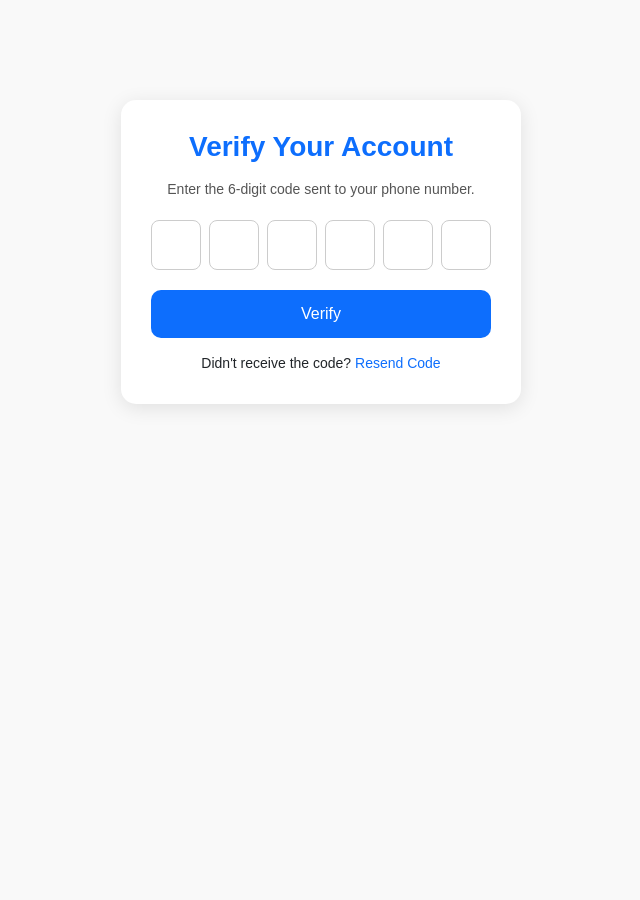
After one commit to jhodel-fonte/pgrs-g6, a PHP site: page /verification.html in a window 1280 px wide. The commit adds this page. Shown: the whole page, without its empty margins (319-959 px from the left). Run offline with PHP 8.4, Linux system fonts and the light colour scheme.

Commit message:
added verification html

```diff
--- a/parser.html
+++ b/parser.html
@@ -42,7 +42,7 @@
                 }
             });
 
-            displayNotifications(notifications);
+            displayNotification(notifications);
         }
 
         function extractValue(text, key) {
--- /dev/null
+++ b/verification.html
@@ -0,0 +1,35 @@
+<!DOCTYPE html>
+<html lang="en">
+<head>
+  <meta charset="UTF-8" />
+  <meta name="viewport" content="width=device-width, initial-scale=1.0" />
+  <title>Verification Code</title>
+  <link href="https://cdn.jsdelivr.net/npm/bootstrap@5.3.2/dist/css/bootstrap.min.css" rel="stylesheet" />
+  <link rel="stylesheet" href="view/assets/style.css" />
+</head>
+<body>
+
+  <div class="verify-container">
+    <h3>Verify Your Account</h3>
+    <p>Enter the 6-digit code sent to your phone number.</p>
+
+    <form id="verifyForm">
+      <div class="otp-input">
+        <input type="text" maxlength="1" required>
+        <input type="text" maxlength="1" required>
+        <input type="text" maxlength="1" required>
+        <input type="text" maxlength="1" required>
+        <input type="text" maxlength="1" required>
+        <input type="text" maxlength="1" required>
+      </div>
+      <button type="submit">Verify</button>
+    </form>
+
+    <div class="resend">
+      Didn't receive the code? <a href="#" id="resendBtn">Resend Code</a>
+    </div>
+  </div>
+  <script src="view/js/main.js"></script>
+
+</body>
+</html>
--- a/view/assets/style.css
+++ b/view/assets/style.css
@@ -243,3 +243,67 @@ body.landing {
     grid-template-columns: 1fr;
   }
 }
+
+/* verification */
+.verify-container {
+      max-width: 400px;
+      margin: 100px auto;
+      background: #fff;
+      padding: 30px;
+      border-radius: 15px;
+      box-shadow: 0 4px 20px rgba(0, 0, 0, 0.1);
+      text-align: center;
+    }
+    h3 {
+      color: #0d6efd;
+      font-weight: 600;
+      margin-bottom: 15px;
+    }
+    p {
+      color: #555;
+      font-size: 14px;
+    }
+    .otp-input {
+      display: flex;
+      justify-content: space-between;
+      margin: 20px 0;
+    }
+    .otp-input input {
+      width: 50px;
+      height: 50px;
+      text-align: center;
+      font-size: 20px;
+      border-radius: 8px;
+      border: 1px solid #ccc;
+      transition: all 0.2s ease-in-out;
+    }
+    .otp-input input:focus {
+      border-color: #0d6efd;
+      outline: none;
+      box-shadow: 0 0 5px rgba(13, 110, 253, 0.4);
+    }
+    button {
+      width: 100%;
+      border: none;
+      background-color: #0d6efd;
+      color: white;
+      padding: 12px;
+      font-size: 16px;
+      border-radius: 10px;
+      cursor: pointer;
+      transition: 0.3s;
+    }
+    button:hover {
+      background-color: #0b5ed7;
+    }
+    .resend {
+      margin-top: 15px;
+      font-size: 14px;
+    }
+    .resend a {
+      color: #0d6efd;
+      text-decoration: none;
+    }
+    .resend a:hover {
+      text-decoration: underline;
+    }
--- a/view/js/main.js
+++ b/view/js/main.js
@@ -74,3 +74,33 @@ $(document).ready(function() {
     }
 
 })
+// verification
+// Move cursor automatically
+    const inputs = document.querySelectorAll('.otp-input input');
+    inputs.forEach((input, index) => {
+      input.addEventListener('input', () => {
+        if (input.value.length === 1 && index < inputs.length - 1) {
+          inputs[index + 1].focus();
+        }
+      });
+      input.addEventListener('keydown', (e) => {
+        if (e.key === 'Backspace' && !input.value && index > 0) {
+          inputs[index - 1].focus();
+        }
+      });
+    });
+
+    // Submit event
+    document.getElementById('verifyForm').addEventListener('submit', (e) => {
+      e.preventDefault();
+      let code = '';
+      inputs.forEach(i => code += i.value);
+      alert('Entered verification code: ' + code);
+      // You can replace this alert with an AJAX request to your backend. kaw na bahala jhods
+    });
+
+    // Resend code
+    document.getElementById('resendBtn').addEventListener('click', (e) => {
+      e.preventDefault();
+      alert('A new verification code has been sent!');
+    });
--- a/view/register.html
+++ b/view/register.html
@@ -66,7 +66,7 @@
           <div id="message"></div>
 
           <div class="signup">
-            Already have an account? <a href="index.html">Login here</a>
+            Already have an account? <a href="login.php">Login here</a>
           </div>
         </form>
       </div>
```
Also changed, not shown: 1 other file.
